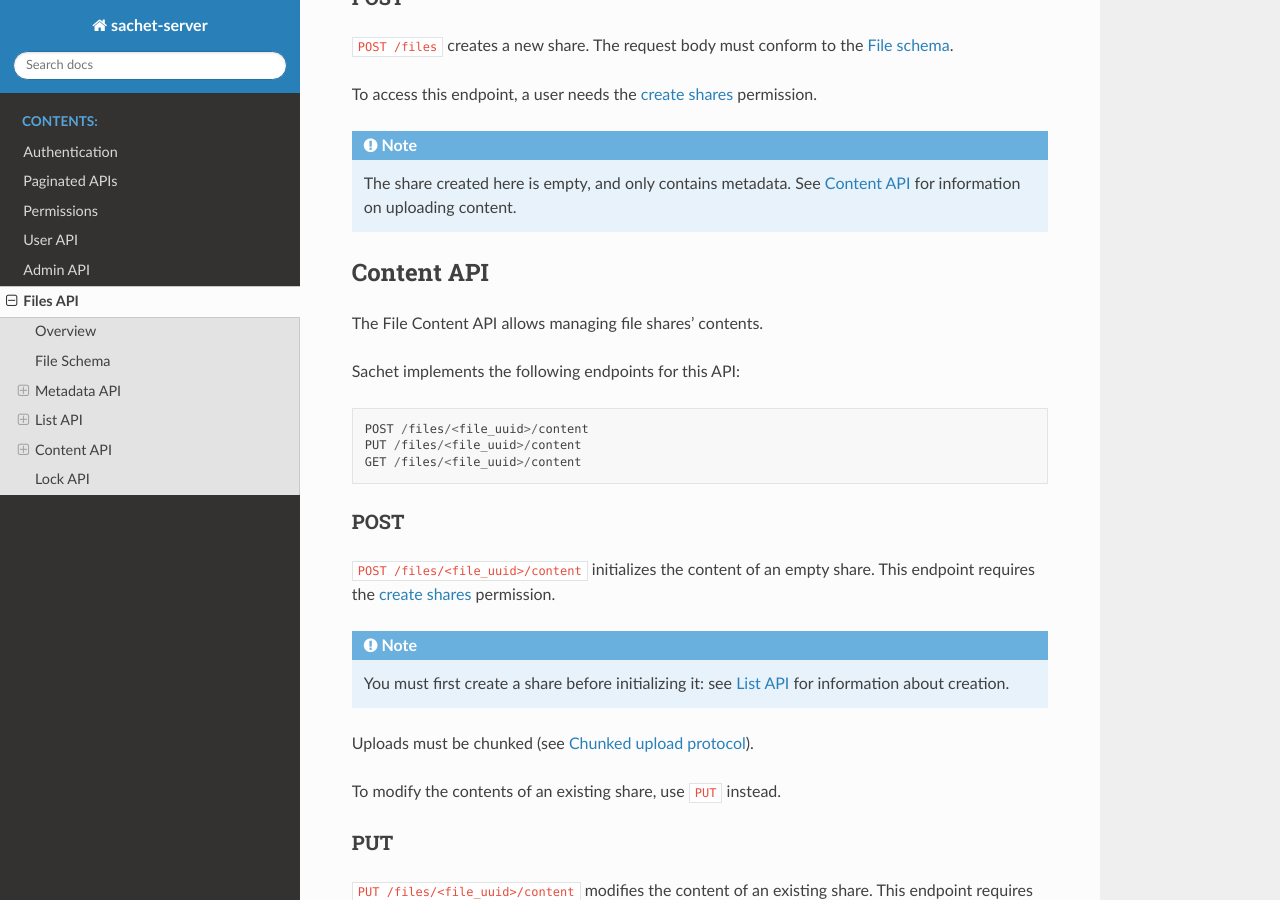
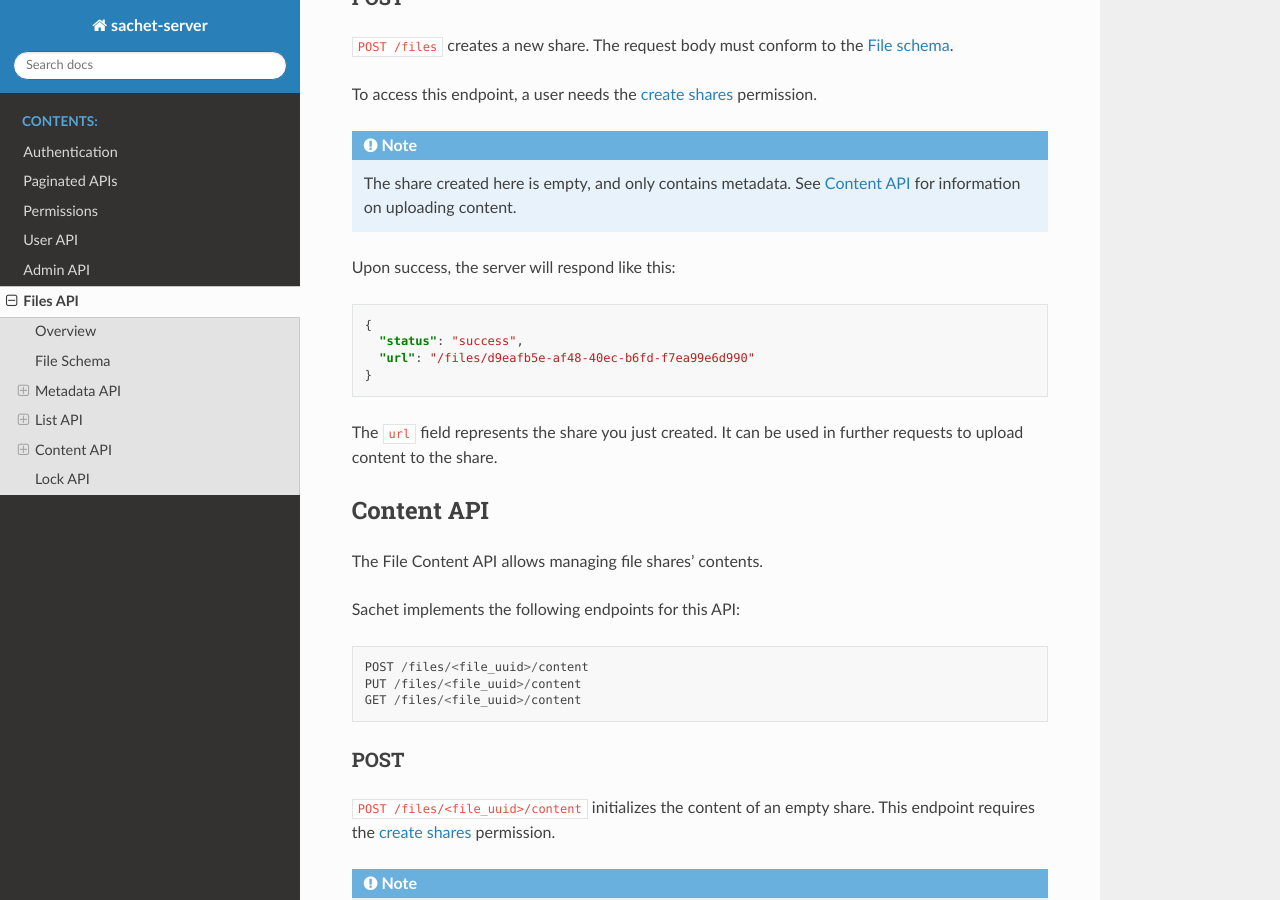
Before and after one commit to dogeystamp/sachet-server, a Sphinx documentation site: the page built from docs/files.rst, in a window 1280 px wide and 900 px high, scrolled down 2855 px. Built offline with Sphinx 7.4.7 and the Read the Docs theme 2.0.0, drawn with Linux system fonts in a browser that asks for light colours.

Commit message:
docs/files.rst: added url field information for list API POST

```diff
--- a/docs/files.rst
+++ b/docs/files.rst
@@ -163,6 +163,18 @@ To access this endpoint, a user needs the :ref:`create shares<permissions_table>
     The share created here is empty, and only contains metadata.
     See :ref:`files_content_api` for information on uploading content.
 
+Upon success, the server will respond like this:
+
+.. code-block:: json
+
+    {
+      "status": "success",
+      "url": "/files/d9eafb5e-af48-40ec-b6fd-f7ea99e6d990"
+    }
+
+The ``url`` field represents the share you just created.
+It can be used in further requests to upload content to the share.
+
 .. _files_content_api:
 
 Content API
```
